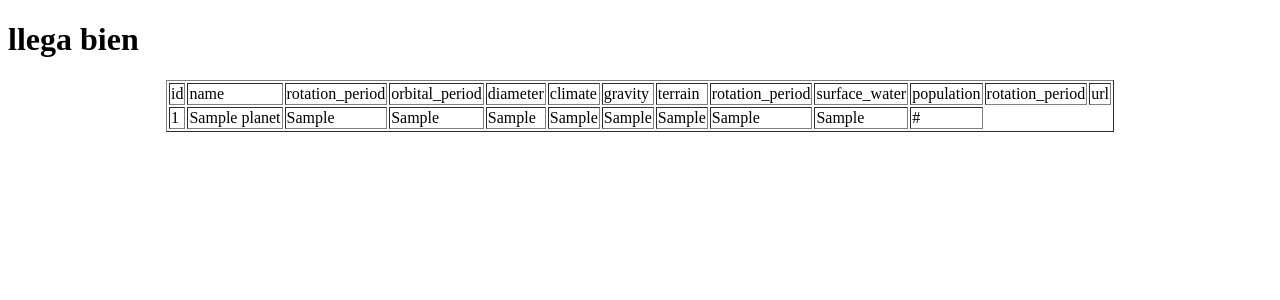
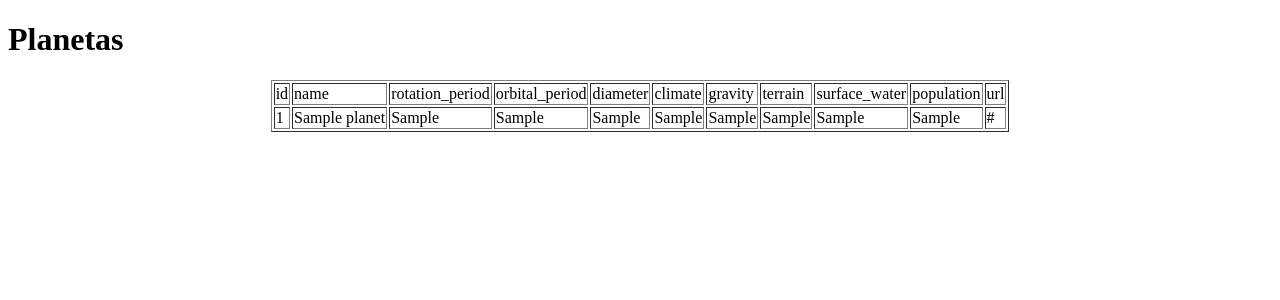
Before and after one commit to XArtola/planetasDB, a PHP site: page / in a window 1280 px wide. Shown: the top 300 px of the page. Run offline with PHP 8.4, Linux system fonts and the light colour scheme; tables that the repository leaves empty or names only in its code hold one stand-in row (values such as "Sample post").

Commit message:
comentarios añadidos

```diff
--- a/index.php
+++ b/index.php
@@ -5,20 +5,24 @@
 <body>
 
   <?php
-  echo "<h1>llega bien</h1>";
-  $hostname = "192.168.1.20:3306";
+
+  //PARAMETROS DE CONFIGURACÓN DE LA CONEXIÓN
+
+  $hostname = "192.168.1.52:3306";
   $username = "xabi";
   $password = "1234";
   $db = "base";
 
+  //Inicializar conexión
   $dbconnect = mysqli_connect($hostname, $username, $password, $db);
 
+  //Si se da algun error de conexión mostrarlo
   if ($dbconnect->connect_error) {
     die("Conexión fallida: " . $dbconnect->connect_error);
   }
 
   ?>
-
+  <h1>Planetas</h1>
   <table border="1" align="center">
     <tr>
       <td>id</td>
@@ -29,18 +33,16 @@
       <td>climate</td>
       <td>gravity</td>
       <td>terrain</td>
-      <td>rotation_period</td>
       <td>surface_water</td>
       <td>population</td>
-      <td>rotation_period</td>
       <td>url</td>
     </tr>
 
     <?php
-
+    //Hacer una consulta para recoger todos las columnas que querermos de cada planeta (todas excepto fecha creación y fecha actualización)
     $query = mysqli_query($dbconnect, "SELECT id, name, rotation_period, orbital_period, diameter, climate, gravity, terrain, surface_water, population, url FROM planet")
       or die(mysqli_error($dbconnect));
-
+    //Mientas haya filas en los resultados obtenidos generar una nueva fila
     while ($row = mysqli_fetch_array($query)) {
 
       echo "<tr>";
```
